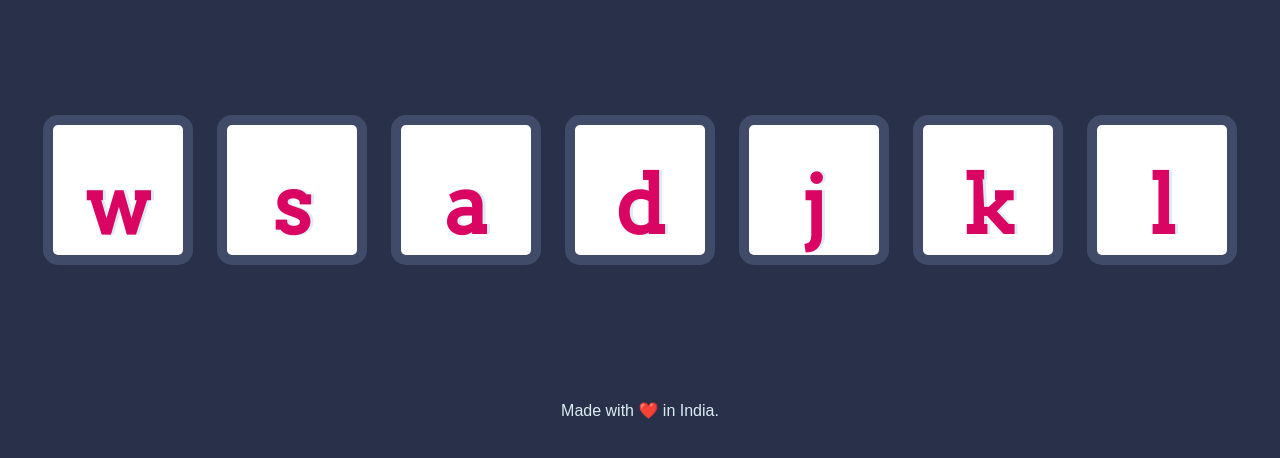
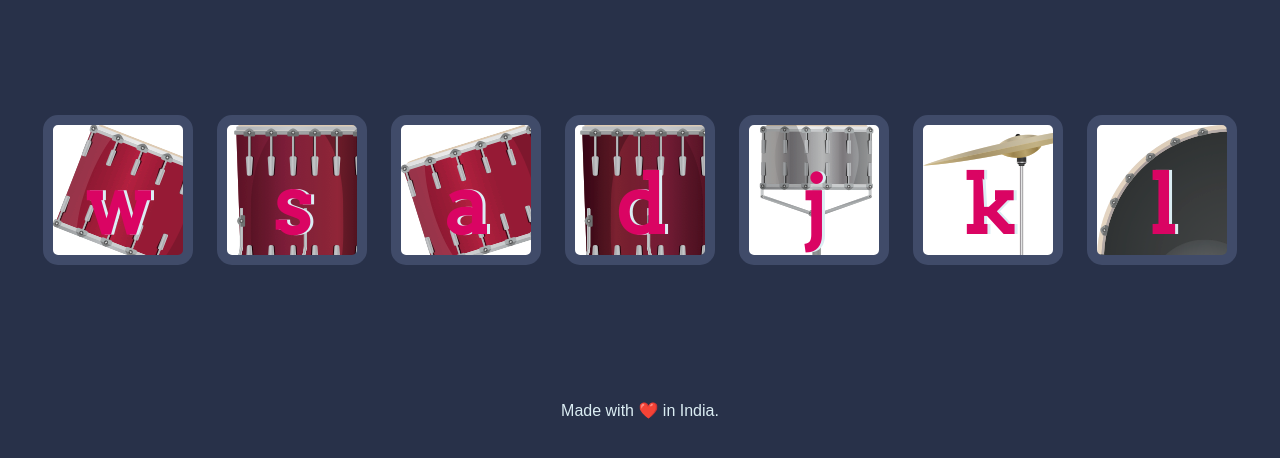
Before and after one commit to sushantsingh4720/drum-set, a plain HTML site: page index.html in a window 1280 px wide. Shown: the part 174-632 px from the top of the page. Drawn offline with Linux system fonts and the light colour scheme.

Commit message:
add new features

```diff
--- a/styles.css
+++ b/styles.css
@@ -17,32 +17,32 @@ footer {
 }
 
 .w {
-  background-image: url("/my web code/Drum Kit Starting Files/images/tom1.png");
+  background-image: url("images/tom1.png");
 
 }
 
 .a {
-  background-image: url("/my web code/Drum Kit Starting Files/images/tom2.png");
+  background-image: url("images/tom2.png");
 }
 
 .s {
-  background-image: url("/my web code/Drum Kit Starting Files/images/tom3.png");
+  background-image: url("images/tom3.png");
 }
 
 .d {
-  background-image: url("/my web code/Drum Kit Starting Files/images/tom4.png");
+  background-image: url("images/tom4.png");
 }
 
 .j {
-  background-image: url("/my web code/Drum Kit Starting Files/images/snare.png");
+  background-image: url("images/snare.png");
 }
 
 .k {
-  background-image: url("/my web code/Drum Kit Starting Files/images/crash.png");
+  background-image: url("images/crash.png");
 }
 
 .l {
-  background-image: url("/my web code/Drum Kit Starting Files/images/kick.png");
+  background-image: url("images/kick.png");
 }
 
 .set {
```
